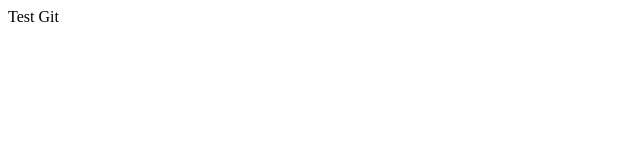
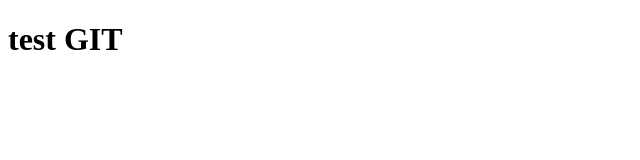
Before and after one commit to Rannumianda280792/Tes-Git-rannu, a plain HTML site: page index.html in a window 1280 px wide. Shown: the whole page, without its empty margins (0-640 px from the left). Drawn offline with Linux system fonts and the light colour scheme.

Commit message:
tambah h1

```diff
--- a/index.html
+++ b/index.html
@@ -6,6 +6,6 @@
     <title>Document</title>
 </head>
 <body>
-    Test Git
+    <h1>test GIT</h1>
 </body>
 </html>
```
